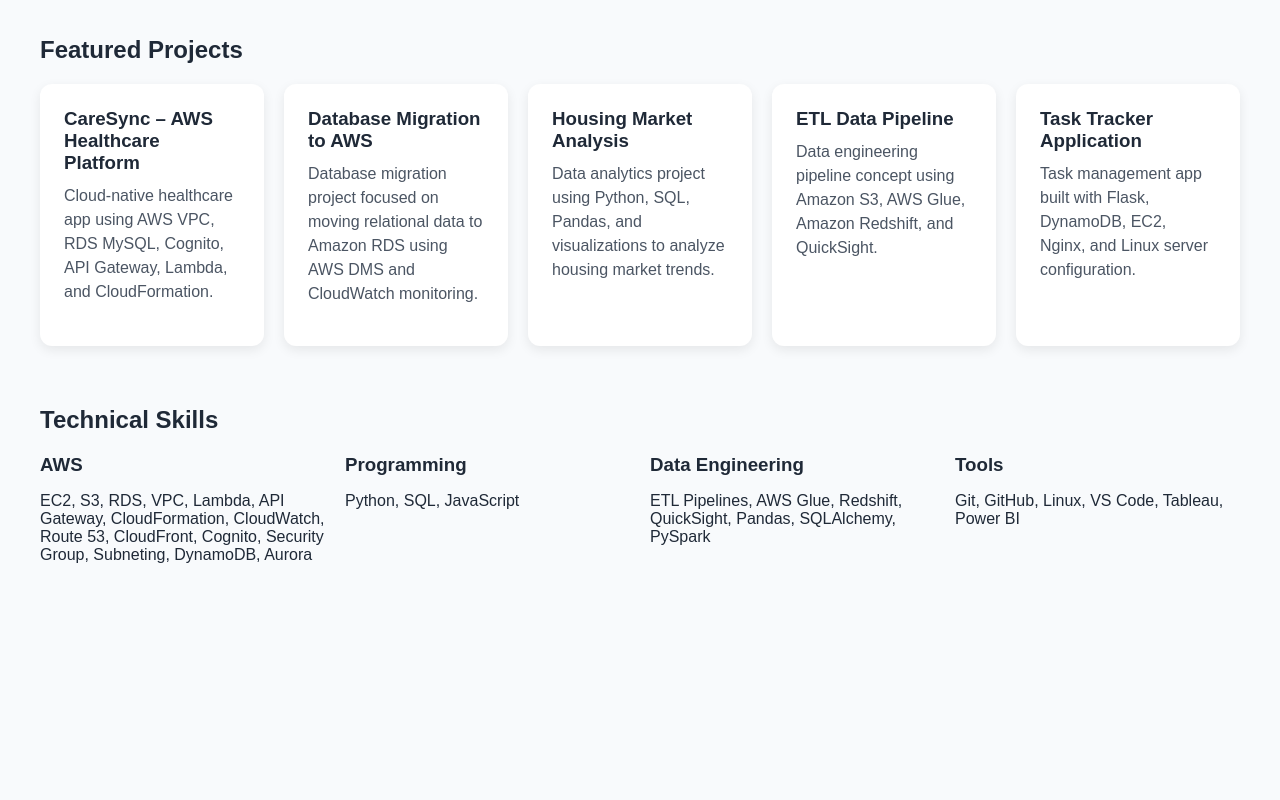
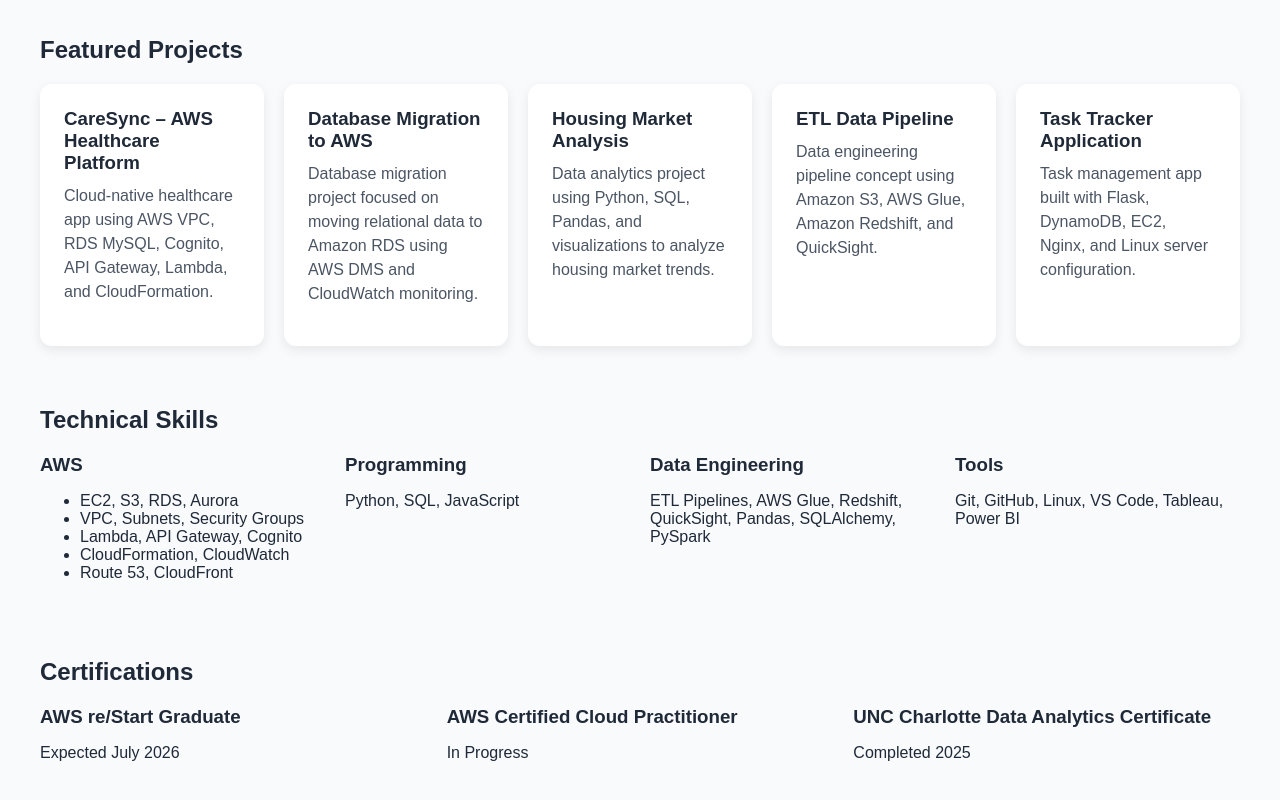
Before and after one commit to atnafb/cloud-portfolio, a React (Vite) app: page / in a window 1280 px wide. Shown: the part 424-1224 px from the top of the page. Before the commit the page ends 1064 px from the top, so only its background shows below. Built offline with nearby package versions, Linux system fonts and the light colour scheme.

Commit message:
Add sertificaiton section

```diff
--- a/src/App.jsx
+++ b/src/App.jsx
@@ -123,10 +123,13 @@
         >
           <div>
             <h3>AWS</h3>
-            <p>
-              EC2, S3, RDS, VPC, Lambda, API Gateway, CloudFormation,
-              CloudWatch, Route 53, CloudFront, Cognito, Security Group, Subneting, DynamoDB, Aurora
-            </p>
+            <ul>
+              <li>EC2, S3, RDS, Aurora</li>
+              <li>VPC, Subnets, Security Groups</li>
+              <li>Lambda, API Gateway, Cognito</li>
+              <li>CloudFormation, CloudWatch</li>
+              <li>Route 53, CloudFront</li>
+            </ul>
           </div>
 
           <div>
@@ -136,7 +139,10 @@
 
           <div>
             <h3>Data Engineering</h3>
-            <p>ETL Pipelines, AWS Glue, Redshift, QuickSight, Pandas, SQLAlchemy, PySpark</p>
+            <p>
+              ETL Pipelines, AWS Glue, Redshift, QuickSight, Pandas,
+              SQLAlchemy, PySpark
+            </p>
           </div>
 
           <div>
@@ -145,6 +151,33 @@
           </div>
         </div>
       </section>
+
+      <section style={{ marginTop: "60px" }}>
+        <h2 style={{ marginBottom: "20px" }}>Certifications</h2>
+
+        <div
+          style={{
+            display: "grid",
+            gridTemplateColumns: "repeat(auto-fit, minmax(250px, 1fr))",
+            gap: "20px",
+          }}
+        >
+          <div>
+            <h3>AWS re/Start Graduate</h3>
+            <p>Expected July 2026</p>
+          </div>
+
+          <div>
+            <h3>AWS Certified Cloud Practitioner</h3>
+            <p>In Progress</p>
+          </div>
+
+          <div>
+            <h3>UNC Charlotte Data Analytics Certificate</h3>
+            <p>Completed 2025</p>
+          </div>
+        </div>
+      </section>
     </div>
   );
 }
```
